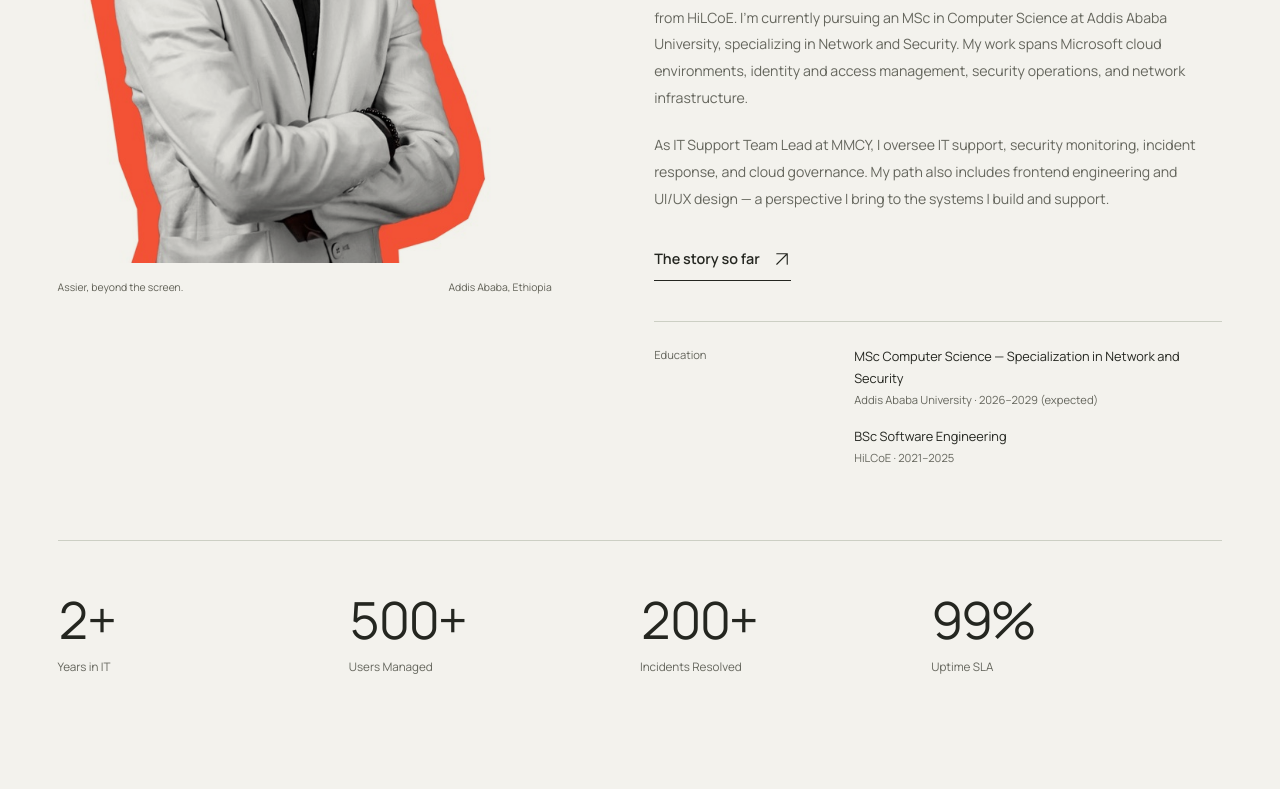
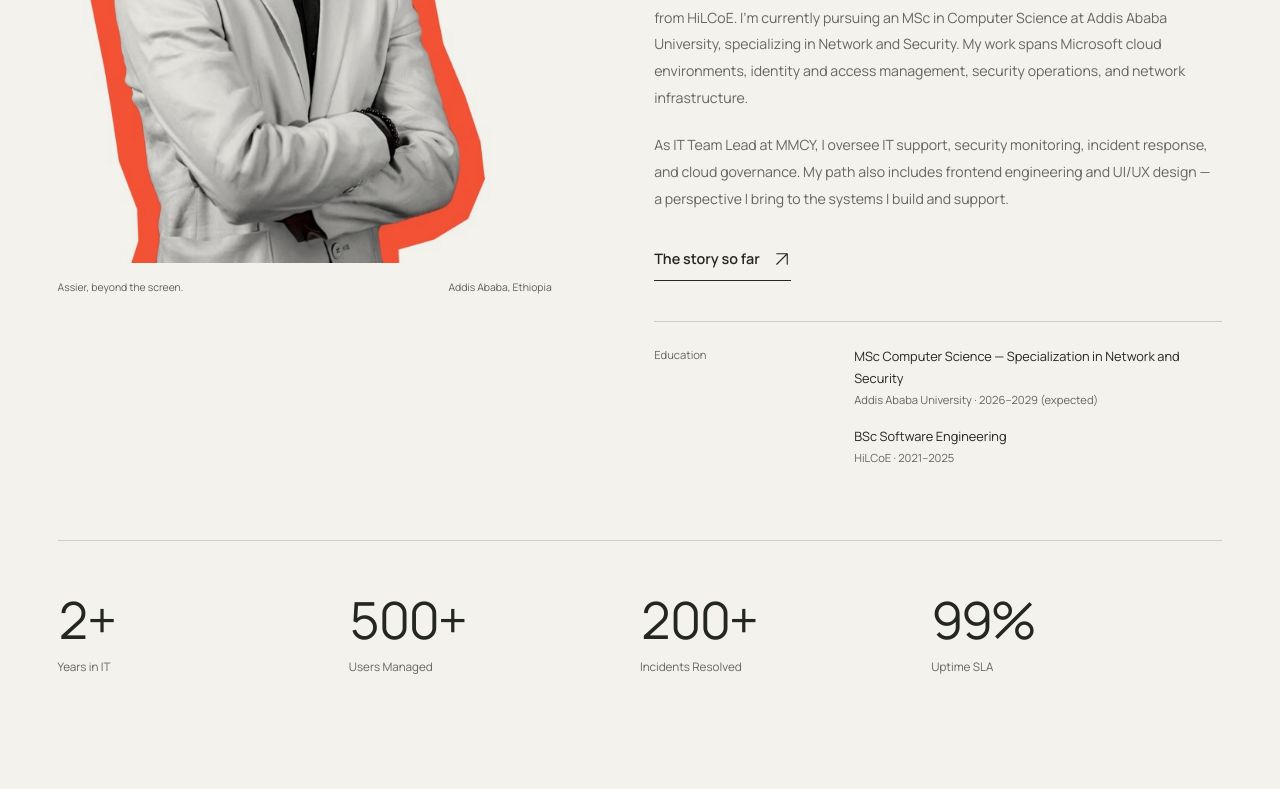
Before and after one commit to ass-ier/PortfolioSIte, a React (Vite) app: page / in a window 1280 px wide. Shown: the part 4660-5449 px from the top of the page. Built offline with nearby package versions, Linux system fonts and the light colour scheme.

Commit message:
Update Current Work title to IT Team Lead

```diff
--- a/src/data/resume.js
+++ b/src/data/resume.js
@@ -1,7 +1,7 @@
 export const experience = [
   {
     id: 'mmcy-lead',
-    role: 'IT Support Team Lead',
+    role: 'IT Team Lead',
     company: 'MMCY',
     period: 'Apr 2026 – Present',
     type: 'current',
--- a/src/sections/About.jsx
+++ b/src/sections/About.jsx
@@ -85,7 +85,7 @@ export default function About() {
             <h2 id="about-heading" className="section-title">Good systems<br />start with<br /><span>people.</span></h2>
             <p className={styles.lead}>I&apos;m Assier. I work where infrastructure, security, and the everyday experience of technology meet.</p>
             <p>I&apos;m an IT Infrastructure and Cybersecurity Engineer with a BSc in Software Engineering from HiLCoE. I&apos;m currently pursuing an MSc in Computer Science at Addis Ababa University, specializing in Network and Security. My work spans Microsoft cloud environments, identity and access management, security operations, and network infrastructure.</p>
-            <p>As IT Support Team Lead at MMCY, I oversee IT support, security monitoring, incident response, and cloud governance. My path also includes frontend engineering and UI/UX design &mdash; a perspective I bring to the systems I build and support.</p>
+            <p>As IT Team Lead at MMCY, I oversee IT support, security monitoring, incident response, and cloud governance. My path also includes frontend engineering and UI/UX design &mdash; a perspective I bring to the systems I build and support.</p>
             <a className="text-link" href="#experience">The story so far <Arrow /></a>
             <div className={styles.education}>
               <span>Education</span>
```
Also changed, not shown: 1 other file (tests, documents, lock files or other folders).
